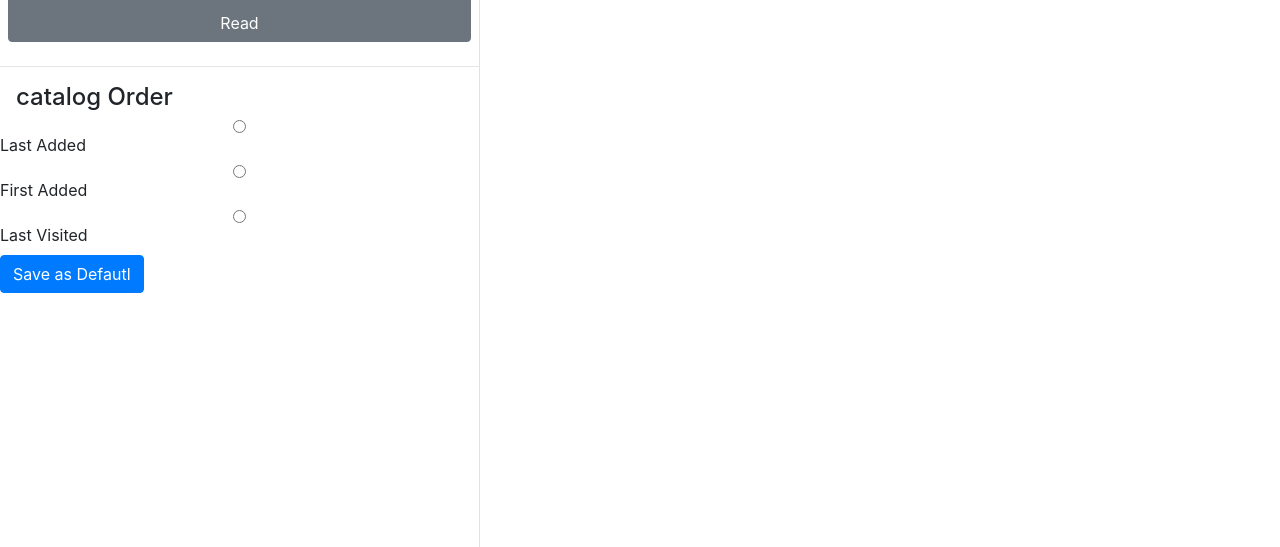
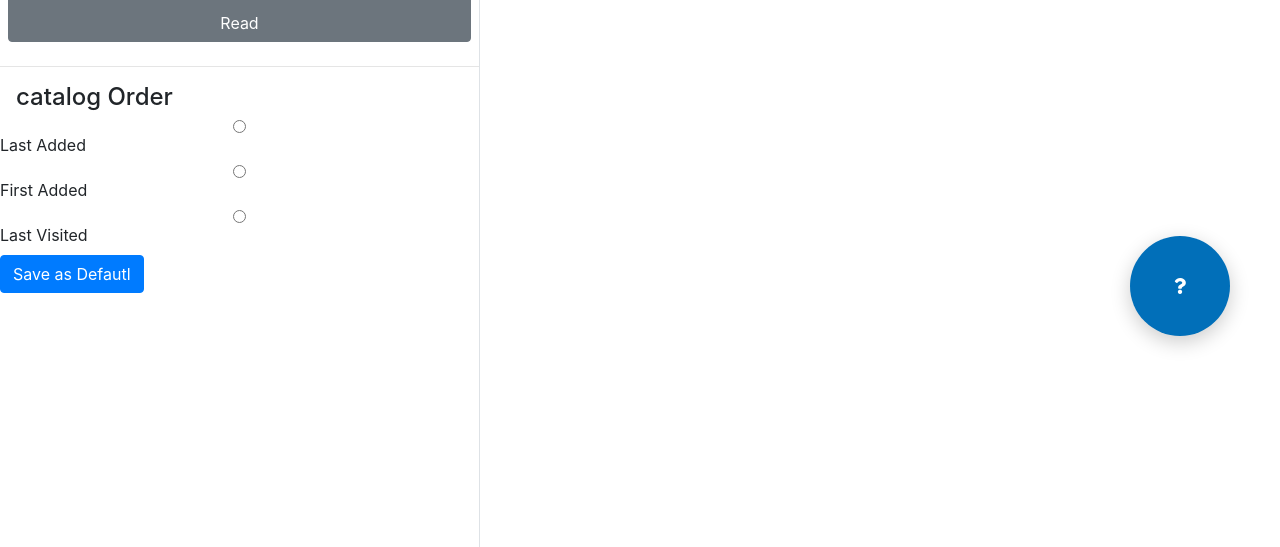
Before and after one commit to erikberter/HistMat, a Django app: page /biblio/mycatalog in a window 1280 px wide. Shown: the part 414-961 px from the top of the page. Run offline with Django 3.2, Linux system fonts and the light colour scheme; the visitor is signed in with stand-in values (Sample User, id 1); parts of the project's set-up code (start-up, migrations or seed data) failed here and were passed over; some libraries are stand-ins or nearby versions.

Commit message:
Added Fab widget, first versión

```diff
--- /dev/null
+++ b/HistMat/static/css/widgets/fab.css
@@ -0,0 +1,37 @@
+/*
+    Documentation
+
+    Derived from:
+        - Floating Action Button in CSS : https://www.youtube.com/watch?v=iYFNaeEeCDI
+*/
+
+.fab-container {
+    position: fixed;
+    bottom:50px;
+    right: 50px;
+    z-index: 999;
+    cursor: pointer;
+}
+
+.fab-icon-holder{
+    width: 100px;
+    height: 100px;
+    border-radius: 100%;
+    background: #016fb9;
+
+    box-shadow: 0 6px 20px rgba(0,0,0,0.2);
+}
+
+.fav-icon-holder:hover{
+    opacity: 0.8;
+}
+
+.fab-icon-holder i {
+    display: flex;
+    align-items: center;
+    justify-content: center;
+
+    height: 100%;
+    font-style: 50px;
+    color: #ffffff;
+}
--- a/HistMat/templates/Biblio/mycatalog.html
+++ b/HistMat/templates/Biblio/mycatalog.html
@@ -3,6 +3,7 @@
 {% load static %}
 
 {% block css%}
+    <link rel="stylesheet" type="text/css" href="{% static 'css/widgets/fab.css' %}">
     <link rel="stylesheet" type="text/css" href="{% static 'css/simple-sidebar.css' %}">
     <link rel="stylesheet" type="text/css" href="{% static 'css/widgets/search_bar.css' %}">
 {% endblock %}
@@ -14,10 +15,28 @@
     <script src="{% static 'js/Biblio/general.js' %}"> </script>
     <script src="{% static 'js/Biblio/mycatalog.js' %}"> </script>
     <script src="{% static 'js/Biblio/book_public.js' %}"> </script>
+
+    <script>
+        var fab = new Vue({
+            el: '#fab-container',
+            data: {
+                create_url: "{% url 'biblio:book_create'%}"
+            },
+            // definir métodos bajo el objeto `methods`
+            methods: {
+                fab_action: function (event) {
+                    window.location = this.create_url;
+                }
+            }
+        })
+    </script>
+
+
+
 {% endblock %}
 
 {% block content%}
-
+{% include 'widgets/fab.html'%}
 <div class="p-0 m-0">
 
     <div class="wrapper d-flex align-items-stretch" id="wrapper">
--- a/HistMat/templates/base.html
+++ b/HistMat/templates/base.html
@@ -19,6 +19,8 @@
     <script src="{% static 'jquery-ui/jquery-ui.min.js' %}"></script>
     <script src="{% static 'jquery-ui/i18n/datepicker-zh-Hans.js' %}"></script>
 
+    <script src="https://cdn.jsdelivr.net/npm/vue@2.5.16/dist/vue.js"></script>
+
     <!-- Web CSS-->
     <link href="{% static 'css/base.css' %}" rel="stylesheet">
     {% block css%}
@@ -30,7 +32,7 @@
     <link href="https://fonts.googleapis.com/css2?family=Merriweather&display=swap" rel="stylesheet">
     <link href="https://fonts.googleapis.com/css?family=Source+Sans+Pro:400" rel="stylesheet">
 
-
+    <link rel="stylesheet" href="https://pro.fontawesome.com/releases/v5.10.0/css/all.css" integrity="sha384-AYmEC3Yw5cVb3ZcuHtOA93w35dYTsvhLPVnYs9eStHfGJvOvKxVfELGroGkvsg+p" crossorigin="anonymous"/>
 </head>
 
 <body>
--- /dev/null
+++ b/HistMat/templates/widgets/fab.html
@@ -0,0 +1,7 @@
+<div id="fab-container" class="fab-container">
+    <div v-on:click="fab_action" class="fab-icon-holder">
+        <i class="fas fa-question"></i>
+    </div>
+
+
+</div>
```
Also changed, not shown: doc/README.md (added).
